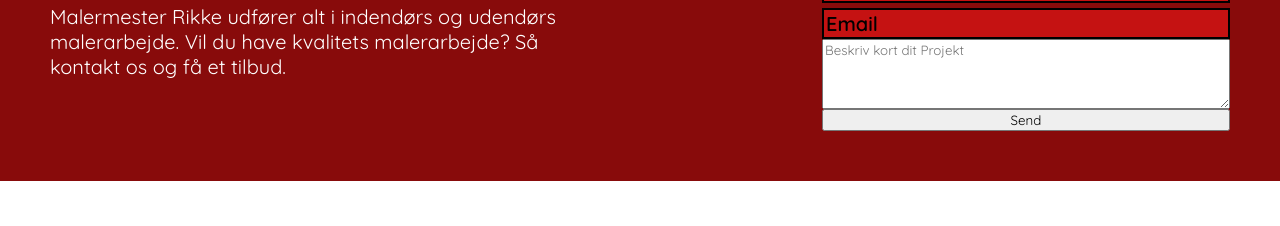
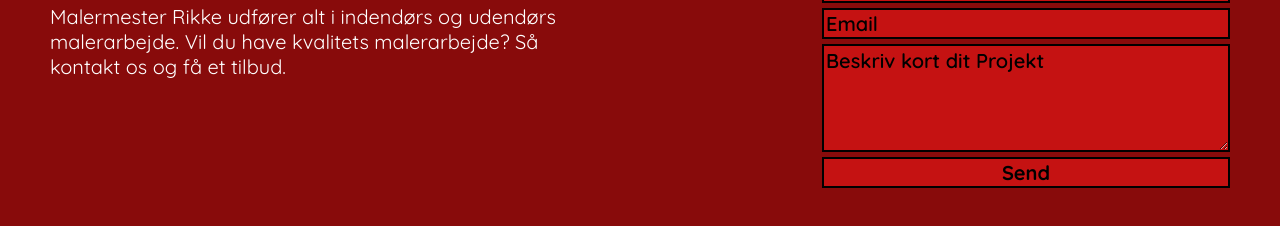
Before and after one commit to Zorgenfr1/malerfirmaet-friis-mortensen-ny, a plain HTML site: page malerfirmaet-friis-mortensen.html in a window 1280 px wide. Shown: the part 2288-2514 px from the top of the page. Before the commit the page ends 2469 px from the top, so only its background shows below. Drawn offline with nearby package versions, Linux system fonts and the light colour scheme.

Commit message:
bottom input done

```diff
--- a/styles/bottom.css
+++ b/styles/bottom.css
@@ -41,19 +41,36 @@
     font-weight: bold;
 }
 
-.input-kontakt input{
+.input-kontakt input, .input-kontakt textarea{
     width: 400px;
     font-size: 20px;
     margin-top: 5px;
     background-color: rgb(197, 18, 18);
     border-style: solid;
     border-color: black;
+    border-width: 2px;
     color: black;
     font-weight: bold;
 
 }
 
-.input-kontakt input::placeholder{
+.input-kontakt button{
+    margin-top: 5px;
+    font-size: 20px;
+    color: black;
+    font-weight: bold;
+    background-color: rgb(197, 18, 18);
+    border-style: solid;
+    border-color: black;
+    border-width: 2px;
+    cursor: pointer;
+}
+
+.input-kontakt button:hover{
+    box-shadow: 0 0 12px rgba(250, 250, 250, 1);
+}
+
+.input-kontakt input::placeholder, .input-kontakt textarea::placeholder{
     color: black;
     font-weight: 600;
 }
```
